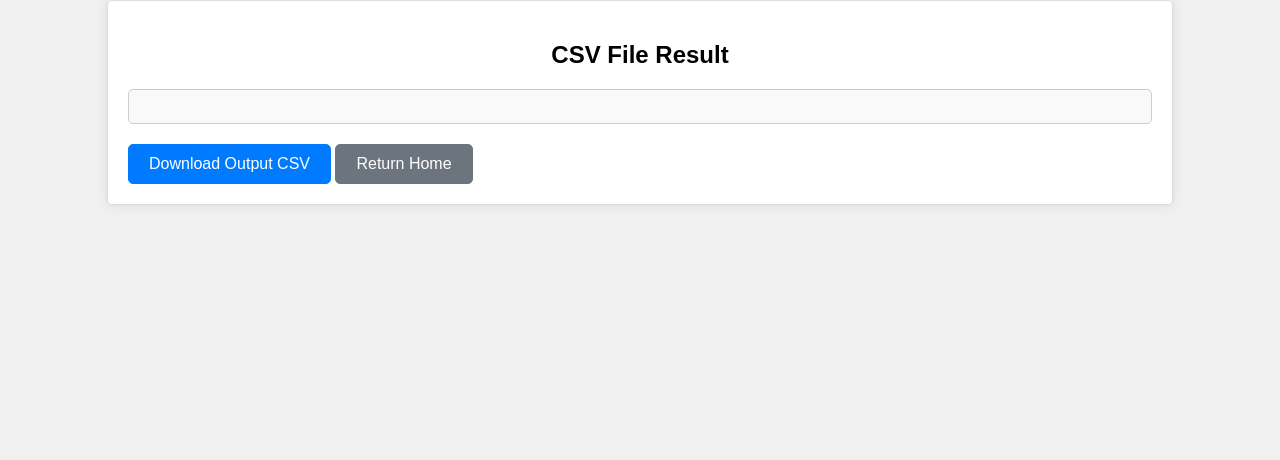
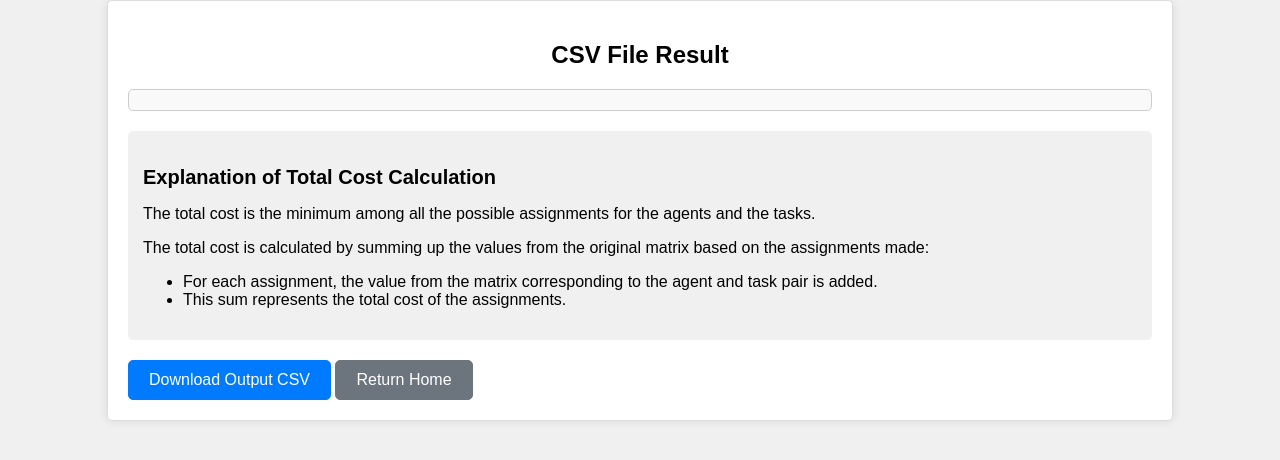
Before and after one commit to DorHarizi/ManyToMany_Flask, a Flask app: template templates/result_csv.html in a window 1280 px wide. Shown: the top 460 px of the page. Run offline with Flask 3, Linux system fonts and the light colour scheme; the template is opened without the code that fills it, so the values that code supplies are empty.

Commit message:
Added the total cost to the csv as well.

```diff
--- a/app.py
+++ b/app.py
@@ -18,8 +18,9 @@ def process_data(matrix_str, agent_vector_str, task_vector_str):
     assignments = kuhn_munkers_backtracking(matrix, agent_vector, task_vector)
 
     total_sum = 0
-    for agent, task in assignments.items():
-        total_sum += matrix[agent, task[0]] + matrix[agent, task[1]]
+    for agent, tasks in assignments.items():
+        for task in tasks:
+            total_sum += matrix[agent, task]
 
     return assignments, total_sum
 
@@ -57,8 +58,8 @@ def upload():
 
                     if matrix_str and agent_vector_str and task_vector_str:
                         # Process data
-                        output = process_data(matrix_str, agent_vector_str, task_vector_str)
-                        results.append(output)
+                        assignments, total_sum = process_data(matrix_str, agent_vector_str, task_vector_str)
+                        results.append((assignments, total_sum))
                     else:
                         break  # Exit the loop if any of the required fields is missing
 
@@ -66,9 +67,10 @@ def upload():
                     # Prepare output CSV file
                     output_csv = StringIO()
                     writer = csv.writer(output_csv)
+                    writer.writerow(['Assignments', 'Total Sum'])
 
-                    for result in results:
-                        writer.writerow([result])
+                    for assignments, total_sum in results:
+                        writer.writerow([assignments, total_sum])
 
                     output_csv.seek(0)
 
@@ -98,7 +100,8 @@ def result_csv():
     output_csv_path = session.get('output_csv_path', None)
     if output_csv_path:
         with open(output_csv_path, 'r', newline='') as file:
-            output_csv = file.read()
+            csv_reader = csv.DictReader(file)
+            output_csv = [row for row in csv_reader]
         return render_template('result_csv.html', output_csv=output_csv)
     else:
         return render_template('index.html', error_message='No output CSV file found')
--- a/templates/result_csv.html
+++ b/templates/result_csv.html
@@ -9,7 +9,24 @@
     <div class="container">
         <h2>CSV File Result</h2>
         <div class="result">
-            <pre>{{ output_csv }}</pre>
+            {% for row in output_csv %}
+                <h3>Assignments:</h3>
+                <pre>{{ row['Assignments'] }}</pre>
+                <h3>Total Cost:</h3>
+                <pre>{{ row['Total Sum'] }}</pre>
+                <hr>
+            {% endfor %}
+        </div>
+
+        <!-- Explanation of the Algorithm -->
+        <div class="explanation">
+            <h3>Explanation of Total Cost Calculation</h3>
+            <p>The total cost is the minimum among all the possible assignments for the agents and the tasks.</p>
+            <p>The total cost is calculated by summing up the values from the original matrix based on the assignments made:</p>
+            <ul>
+                <li>For each assignment, the value from the matrix corresponding to the agent and task pair is added.</li>
+                <li>This sum represents the total cost of the assignments.</li>
+            </ul>
         </div>
 
         <!-- Button Container -->
```
